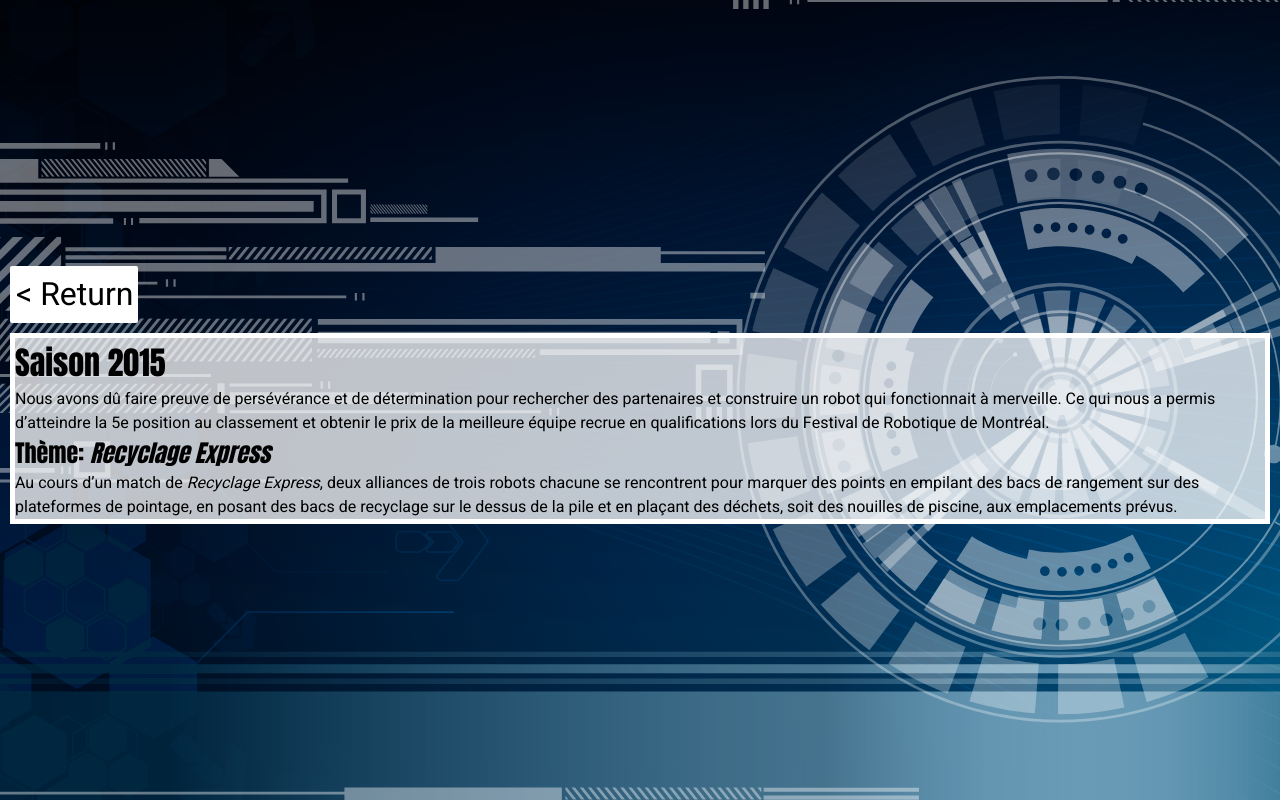
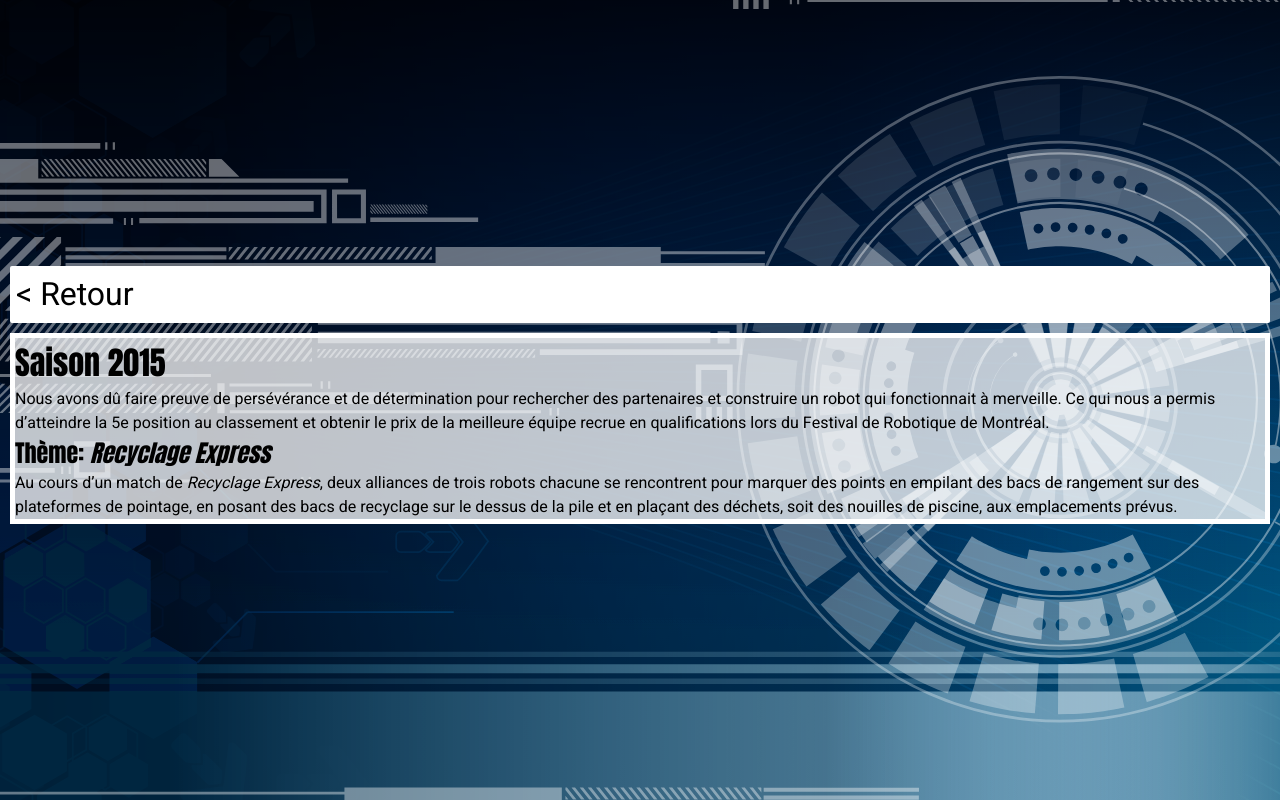
Before and after one commit to Demerso/PLS5618-Website, a plain HTML site: page 2015.html in a window 1280 px wide. Drawn offline with Linux system fonts and the light colour scheme.

Commit message:
Fixed return button

```diff
--- a/2015.html
+++ b/2015.html
@@ -8,7 +8,7 @@
     <link rel="stylesheet" href="css/styles.css" />
   </head>
   <body>
-    <a class="return-button" href="index.html#seasons">&lt; Return</a>
+    <a class="return-button" href="index.html#seasons">&lt; Retour</a>
     <div id="season">
       <h1>Saison 2015</h1>
       <p>
--- a/css/styles.scss
+++ b/css/styles.scss
@@ -115,7 +115,6 @@ body {
   border-radius: 2px;
   font-size: 2em;
   margin: 0 10px;
-  margin-right: auto;
 }
 
 h1,
```
Also changed, not shown: 2016.html (+1 -1 lines), 2017.html (+1 -1 lines), css/styles.css, 1 other file.
